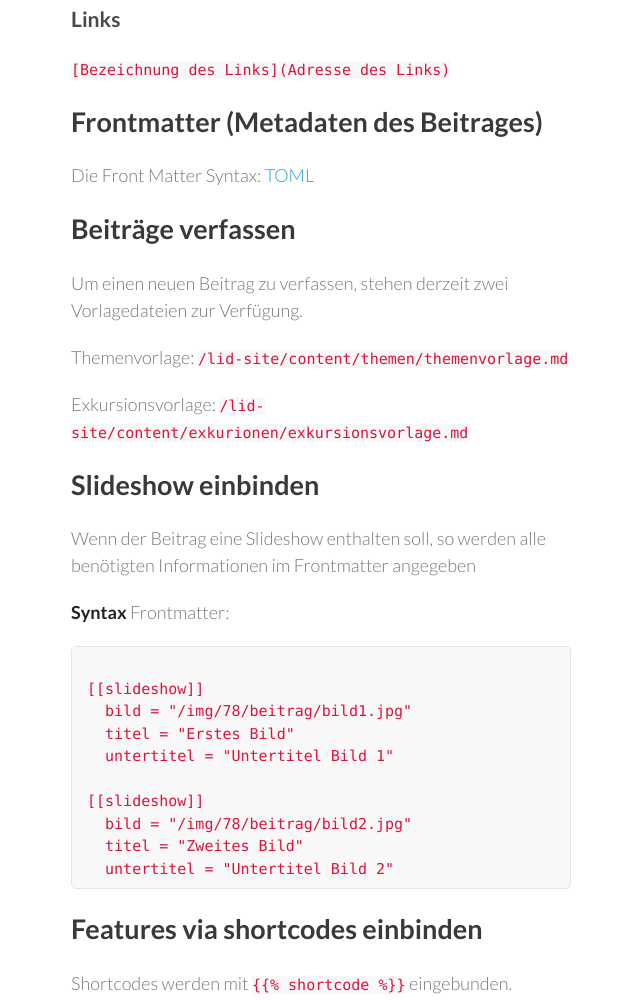
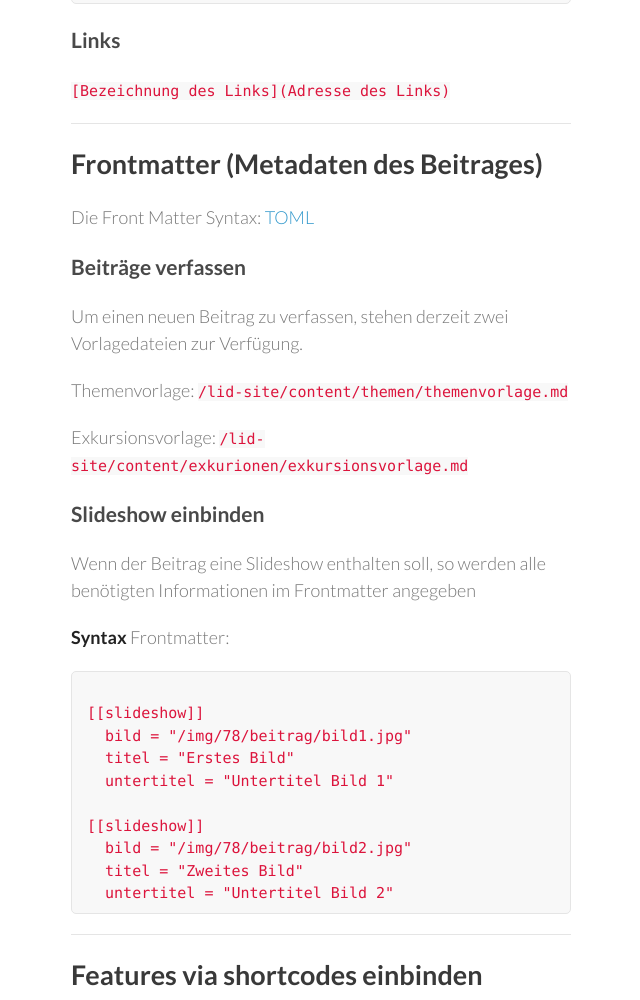
Before and after one commit to skoslitz/skoslitz.github.io, a plain HTML site: page index.html in a window 1280 px wide. Shown: the part 1622-2622 px from the top of the page, without its empty margins (499-1139 px from the left). Drawn offline with Linux system fonts and the light colour scheme.

Commit message:
Update index.html

```diff
--- a/index.html
+++ b/index.html
@@ -30,6 +30,8 @@
 <p><strong>Beispiele:</strong></p>
 <pre><code>78_B_104-bauphasen-der-innnenstadt.md</code></pre>
 <pre><code>78_04_titelfoto.jpg</code></pre>
+
+<hr>
 
 <h2>
 <a id="markdown-syntax" class="anchor" href="#markdown-syntax" aria-hidden="true"><span class="octicon octicon-link"></span></a>Markdown Syntax</h2>
@@ -81,13 +83,15 @@
 
 <p><code>[Bezeichnung des Links](Adresse des Links)</code></p>
 
+<hr>
+
 <h2>
 <a id="frontmatter-metadaten-des-beitrages" class="anchor" href="#frontmatter-metadaten-des-beitrages" aria-hidden="true"><span class="octicon octicon-link"></span></a>Frontmatter (Metadaten des Beitrages)</h2>
 
 <p>Die Front Matter Syntax: <a href="https://github.com/toml-lang/toml">TOML</a> </p>
 
-<h2>
-<a id="beiträge-verfassen" class="anchor" href="#beitr%C3%A4ge-verfassen" aria-hidden="true"><span class="octicon octicon-link"></span></a>Beiträge verfassen</h2>
+<h3>
+<a id="beiträge-verfassen" class="anchor" href="#beitr%C3%A4ge-verfassen" aria-hidden="true"><span class="octicon octicon-link"></span></a>Beiträge verfassen</h3>
 
 <p>Um einen neuen Beitrag zu verfassen, stehen derzeit zwei Vorlagedateien zur Verfügung.</p>
 
@@ -97,8 +101,8 @@
 
 
 
-<h2>
-<a id="slideshow-einbinden" class="anchor" href="#slideshow-einbinden" aria-hidden="true"><span class="octicon octicon-link"></span></a>Slideshow einbinden</h2>
+<h3>
+<a id="slideshow-einbinden" class="anchor" href="#slideshow-einbinden" aria-hidden="true"><span class="octicon octicon-link"></span></a>Slideshow einbinden</h3>
 <p>Wenn der Beitrag eine Slideshow enthalten soll, so werden alle benötigten Informationen im Frontmatter angegeben</p>
 <p><strong>Syntax</strong> Frontmatter:</p>
 <pre><code>
@@ -113,6 +117,8 @@
   untertitel = "Untertitel Bild 2"
 </code></pre>
 
+<hr>
+
 <h2>
 <a id="features-via-shortcodes-einbinden" class="anchor" href="#features-via-shortcodes-einbinden" aria-hidden="true"><span class="octicon octicon-link"></span></a>Features via shortcodes einbinden</h2>
 <p>Shortcodes werden mit <code>{{% shortcode %}}</code> eingebunden.</p>
@@ -123,6 +129,7 @@
 <pre><code>{{% bild pfad="" untertitel=""  %}}
 </code></pre>
 
+<hr>
 
 <h3>
 <a id="editiermöglichkeiten" class="anchor" href="#editierm%C3%B6glichkeiten" aria-hidden="true"><span class="octicon octicon-link"></span></a>Editiermöglichkeiten:</h3>
```
